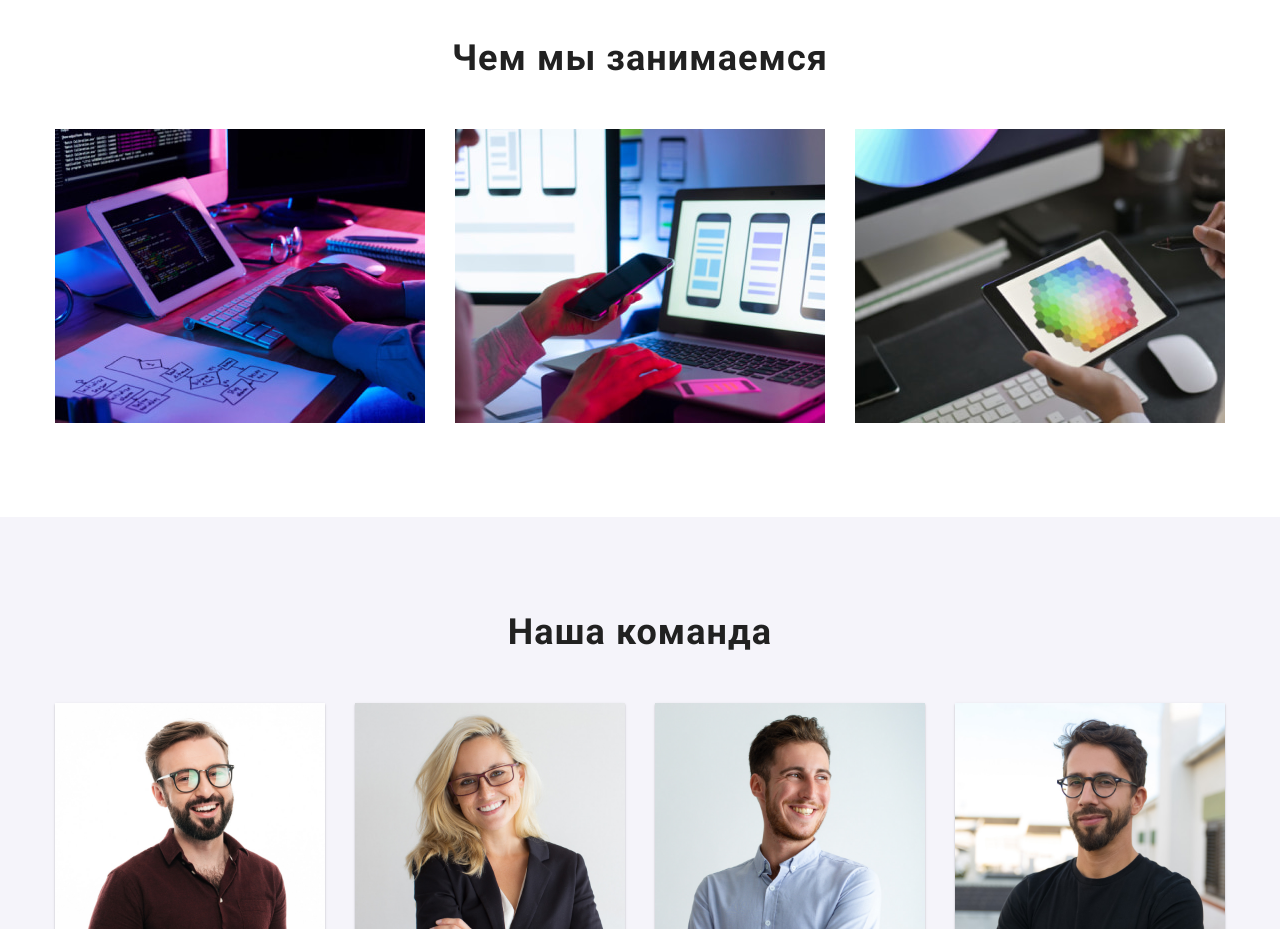
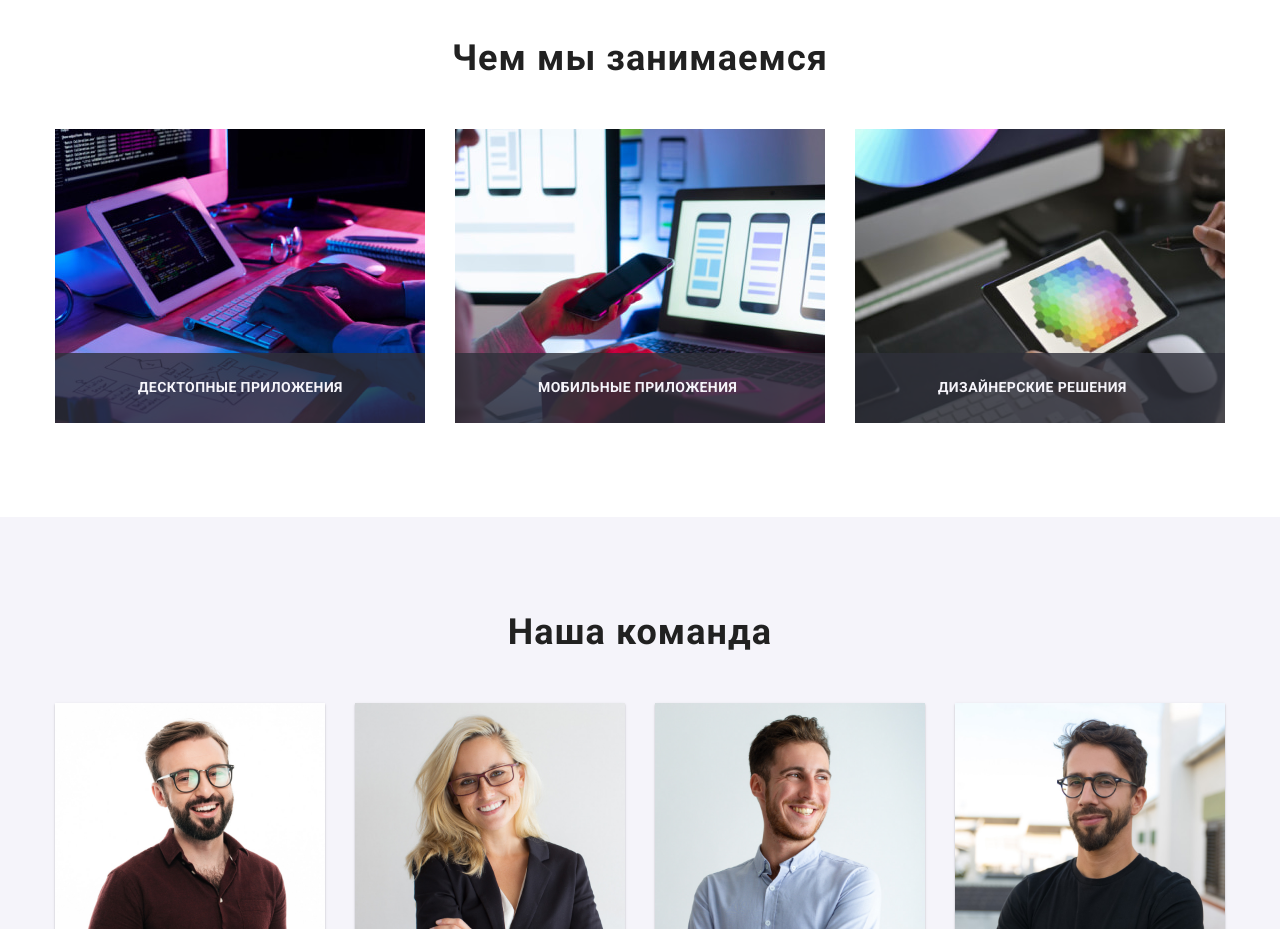
Before and after one commit to keastar/goit-markup-hw-05, a plain HTML site: page index.html in a window 1280 px wide. Shown: the part 1080-2009 px from the top of the page. Drawn offline with nearby package versions, Linux system fonts and the light colour scheme.

Commit message:
plashka_on_pic

```diff
--- a/css/style.css
+++ b/css/style.css
@@ -219,6 +219,7 @@ a.top-logo > span {
 }
 
 .container-item {
+    position: static;
     margin-right: 30px;
 }
 
@@ -303,8 +304,41 @@ a.top-logo > span {
 }
 
 .deal-container-list-pic {
+    position: relative;
     display: flex;
     padding-left: 0;
+}
+
+.plashka {
+    display: block;
+    position: absolute;
+    bottom: 0;
+    width: 370px;
+    height: 70px;
+    background-color: rgba(47, 48, 58, 0.8);
+}
+
+.plashka-txt {
+    position: absolute;
+    top: 27px;
+    color: var(--bg-colorlight);
+    font-size: 14px;
+    font-weight: 700;
+    line-height: 1.14;
+    letter-spacing: 0.03em;
+    text-transform: uppercase;
+}
+
+.plashka-txt:nth-child(1) {
+    left: 83px;
+}
+
+.plashka-txt:nth-child(2) {
+    left: 86px;
+}
+
+.plashka-txt:nth-child(3) {
+    left: 95px;
 }
 
 .team-container-list {
--- a/index.html
+++ b/index.html
@@ -116,9 +116,30 @@
                 <div class="container rools-container">
                     <h2 class="team-title">Чем мы занимаемся</h2>
                     <ul class="deal-container-list-pic">
-                        <li class="container-item pic"><img src="./images/1pro.jpg" alt="computer work" width="370" height="294"></li>
-                        <li class="container-item pic"><img src="./images/2pro.jpg" alt="computer work2" width="370" height="294"></li>
-                        <li class="container-item pic"><img src="./images/3pro.jpg" alt="color scheme" width="370" height="294"></li>
+                        <li class="container-item pic">
+                            <img src="./images/1pro.jpg" alt="computer work" width="370" height="294">
+                            <div class="plashka">
+                                <p class="plashka-txt">
+                                    Десктопные приложения
+                                </p>
+                            </div>
+                        </li>
+                        <li class="container-item pic">
+                            <img src="./images/2pro.jpg" alt="computer work2" width="370" height="294">
+                            <div class="plashka">
+                                <p class="plashka-txt">
+                                    Мобильные приложения
+                                </p>
+                            </div>
+                        </li>
+                        <li class="container-item pic">
+                            <img src="./images/3pro.jpg" alt="color scheme" width="370" height="294">
+                            <div class="plashka">
+                                <p class="plashka-txt">
+                                    Дизайнерские решения
+                                </p>
+                            </div>
+                        </li>
                     </ul>
                 </div>
             </section>
```
